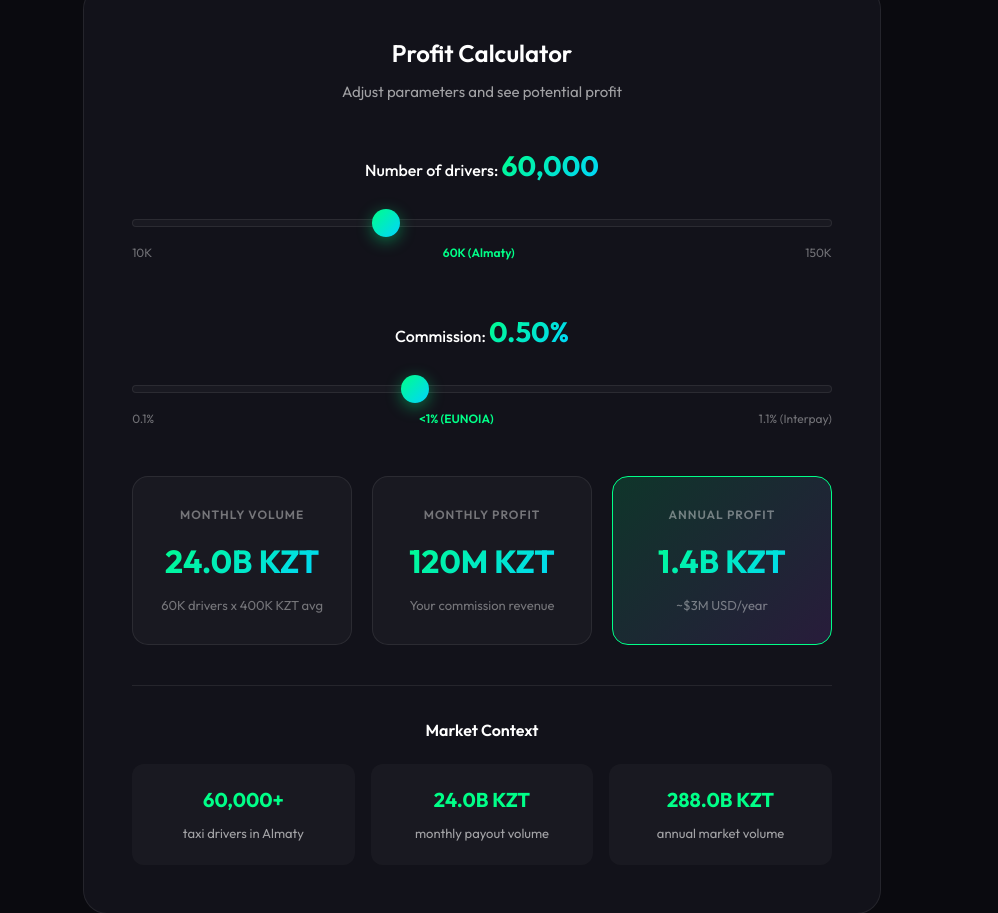
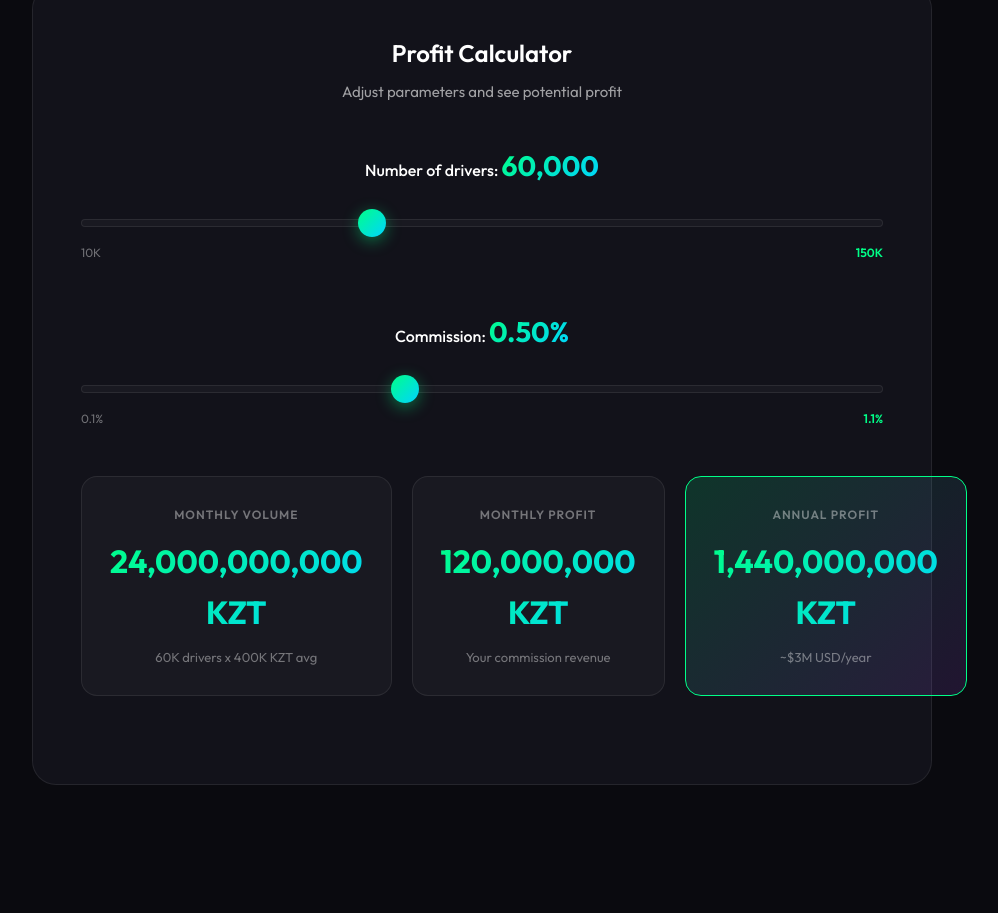
Before and after one commit to aqniyet/eunoia.kz, a plain HTML site: page index.html in a window 1280 px wide. Shown: the part 6412-7325 px from the top of the page, without its empty margins (158-1156 px from the left). Drawn offline with Linux system fonts and the light colour scheme.

Commit message:
Update calculator: show exact values, remove market context and slider labels
- Show exact KZT values instead of abbreviated (24B → 24,000,000,000)
- Remove Market Context section from calculator
- Remove middle slider labels (60K Almaty, <1% EUNOIA)

Co-Authored-By: Claude Opus 4.5 <noreply@anthropic.com>

```diff
--- a/index.html
+++ b/index.html
@@ -626,7 +626,6 @@
                         <input type="range" id="drivers-slider" min="10000" max="150000" step="5000" value="60000" class="slider">
                         <div class="slider-marks">
                             <span>10K</span>
-                            <span>60K (Almaty)</span>
                             <span>150K</span>
                         </div>
                     </div>
@@ -638,8 +637,7 @@
                         <input type="range" id="commission-slider" min="0.1" max="1.1" step="0.01" value="0.5" class="slider">
                         <div class="slider-marks">
                             <span>0.1%</span>
-                            <span>&lt;1% (EUNOIA)</span>
-                            <span>1.1% (Interpay)</span>
+                            <span>1.1%</span>
                         </div>
                     </div>
 
@@ -661,23 +659,6 @@
                         </div>
                     </div>
 
-                    <div class="market-context">
-                        <h4>Market Context</h4>
-                        <div class="context-grid">
-                            <div class="context-item">
-                                <strong id="context-drivers">60,000+</strong>
-                                <span>taxi drivers in Almaty</span>
-                            </div>
-                            <div class="context-item">
-                                <strong id="context-volume">24B KZT</strong>
-                                <span>monthly payout volume</span>
-                            </div>
-                            <div class="context-item">
-                                <strong id="context-annual">288B KZT</strong>
-                                <span>annual market volume</span>
-                            </div>
-                        </div>
-                    </div>
                 </div>
             </div>
         </section>
@@ -1264,7 +1245,6 @@
                         <input type="range" id="drivers-slider-ru" min="10000" max="150000" step="5000" value="60000" class="slider">
                         <div class="slider-marks">
                             <span>10K</span>
-                            <span>60K (Алматы)</span>
                             <span>150K</span>
                         </div>
                     </div>
@@ -1276,8 +1256,7 @@
                         <input type="range" id="commission-slider-ru" min="0.1" max="1.1" step="0.01" value="0.5" class="slider">
                         <div class="slider-marks">
                             <span>0.1%</span>
-                            <span>&lt;1% (EUNOIA)</span>
-                            <span>1.1% (Interpay)</span>
+                            <span>1.1%</span>
                         </div>
                     </div>
 
@@ -1299,23 +1278,6 @@
                         </div>
                     </div>
 
-                    <div class="market-context">
-                        <h4>Контекст рынка</h4>
-                        <div class="context-grid">
-                            <div class="context-item">
-                                <strong id="context-drivers-ru">60,000+</strong>
-                                <span>водителей такси в Алматы</span>
-                            </div>
-                            <div class="context-item">
-                                <strong id="context-volume-ru">24 млрд KZT</strong>
-                                <span>месячный объём выплат</span>
-                            </div>
-                            <div class="context-item">
-                                <strong id="context-annual-ru">288 млрд KZT</strong>
-                                <span>годовой объём рынка</span>
-                            </div>
-                        </div>
-                    </div>
                 </div>
             </div>
         </section>
--- a/js/main.js
+++ b/js/main.js
@@ -169,7 +169,7 @@
         const avgPayoutPerDriver = 400000; // 400K tenge per driver per month
 
         // Setup calculator for a given suffix ('' for English, '-ru' for Russian)
-        function setupCalc(suffix, isRussian) {
+        function setupCalc(suffix) {
             const driversSlider = document.getElementById('drivers-slider' + suffix);
             const commissionSlider = document.getElementById('commission-slider' + suffix);
             if (!driversSlider || !commissionSlider) return;
@@ -190,9 +190,6 @@
                 const volumeNoteEl = document.getElementById('volume-note' + suffix);
                 const monthlyProfitEl = document.getElementById('monthly-profit' + suffix);
                 const annualProfitEl = document.getElementById('annual-profit' + suffix);
-                const contextDriversEl = document.getElementById('context-drivers' + suffix);
-                const contextVolumeEl = document.getElementById('context-volume' + suffix);
-                const contextAnnualEl = document.getElementById('context-annual' + suffix);
 
                 // Format drivers number
                 const driversFormatted = drivers.toLocaleString();
@@ -208,32 +205,21 @@
                 }
 
                 if (monthlyVolumeEl) {
-                    monthlyVolumeEl.textContent = formatCurrency(monthlyVolume, isRussian);
+                    monthlyVolumeEl.textContent = formatCurrency(monthlyVolume);
                 }
 
                 if (volumeNoteEl) {
-                    volumeNoteEl.textContent = isRussian
+                    volumeNoteEl.textContent = suffix === '-ru'
                         ? `${driversK} водителей x 400K KZT`
                         : `${driversK} drivers x 400K KZT avg`;
                 }
 
                 if (monthlyProfitEl) {
-                    monthlyProfitEl.textContent = formatCurrency(monthlyProfit, isRussian);
+                    monthlyProfitEl.textContent = formatCurrency(monthlyProfit);
                 }
 
                 if (annualProfitEl) {
-                    annualProfitEl.textContent = formatCurrency(yearlyProfit, isRussian);
-                }
-
-                // Update context section
-                if (contextDriversEl) {
-                    contextDriversEl.textContent = driversFormatted + '+';
-                }
-                if (contextVolumeEl) {
-                    contextVolumeEl.textContent = formatCurrency(monthlyVolume, isRussian);
-                }
-                if (contextAnnualEl) {
-                    contextAnnualEl.textContent = formatCurrency(yearlyVolume, isRussian);
+                    annualProfitEl.textContent = formatCurrency(yearlyProfit);
                 }
             }
 
@@ -243,18 +229,11 @@
         }
 
         // Setup both English and Russian calculators
-        setupCalc('', false);      // English
-        setupCalc('-ru', true);    // Russian
+        setupCalc('');       // English
+        setupCalc('-ru');    // Russian
     }
 
-    function formatCurrency(value, isRussian) {
-        if (value >= 1000000000) {
-            const billions = (value / 1000000000).toFixed(1);
-            return isRussian ? `${billions} млрд KZT` : `${billions}B KZT`;
-        } else if (value >= 1000000) {
-            const millions = Math.round(value / 1000000);
-            return isRussian ? `${millions} млн KZT` : `${millions}M KZT`;
-        }
+    function formatCurrency(value) {
         return `${value.toLocaleString()} KZT`;
     }
 
```
